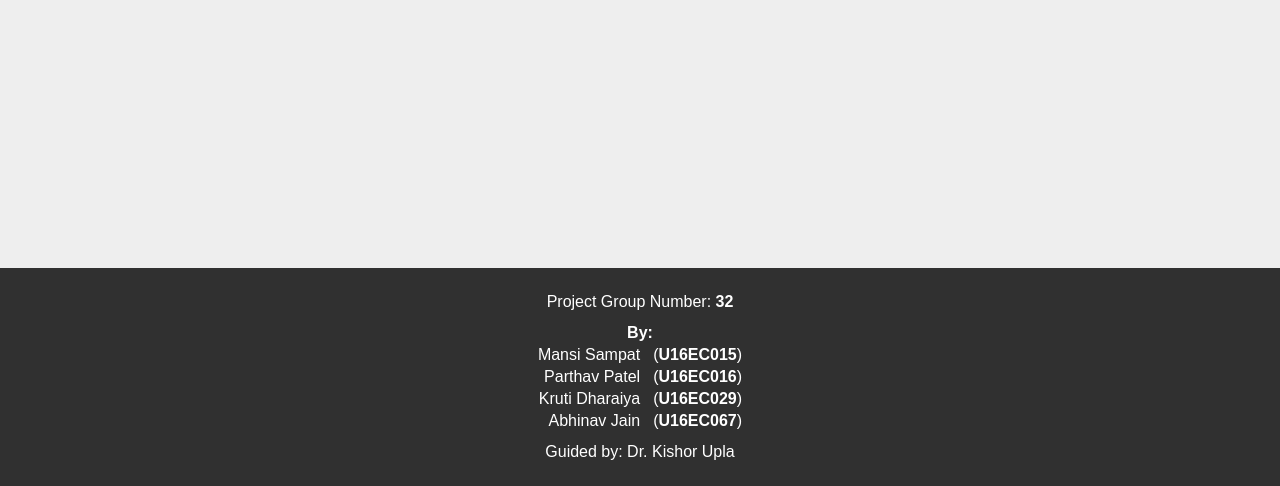
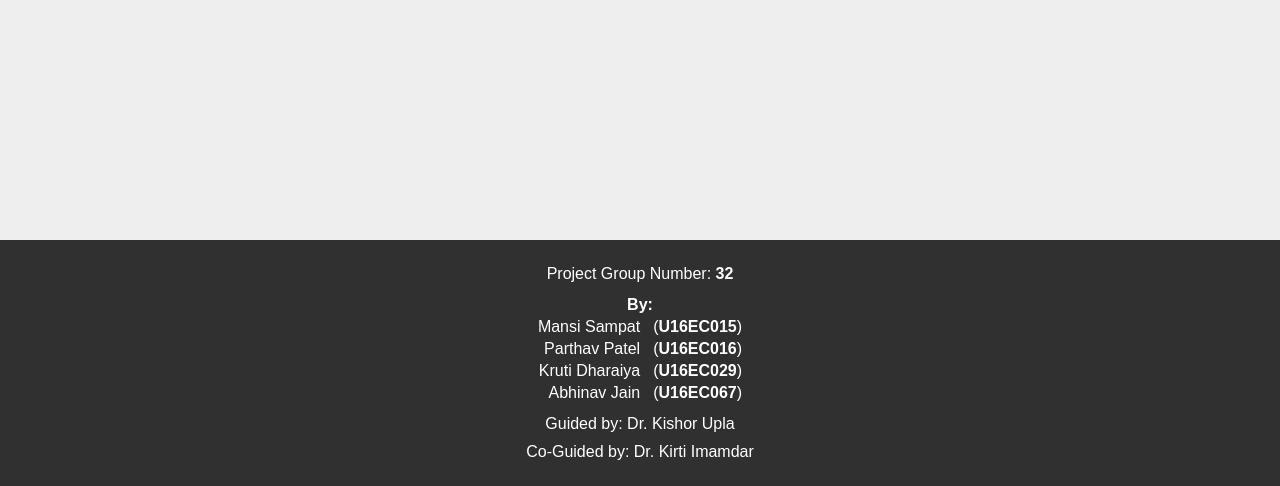
Before and after one commit to Parthav46/Text_to_Image_UI, a Django app: page / in a window 1280 px wide. Shown: the part 314-800 px from the top of the page. Run offline with Django 3.2, Linux system fonts and the light colour scheme.

Commit message:
added co-guide name

```diff
--- a/Text_to_Image_UI/templates/index.html
+++ b/Text_to_Image_UI/templates/index.html
@@ -58,6 +58,9 @@
 			<div class='footer-block'>
 				Guided by: Dr. Kishor Upla
 			</div>
+			<div class='footer-block'>
+				Co-Guided by: Dr. Kirti Imamdar
+			</div>
 		</div>
 	</body>
 </html>
```
